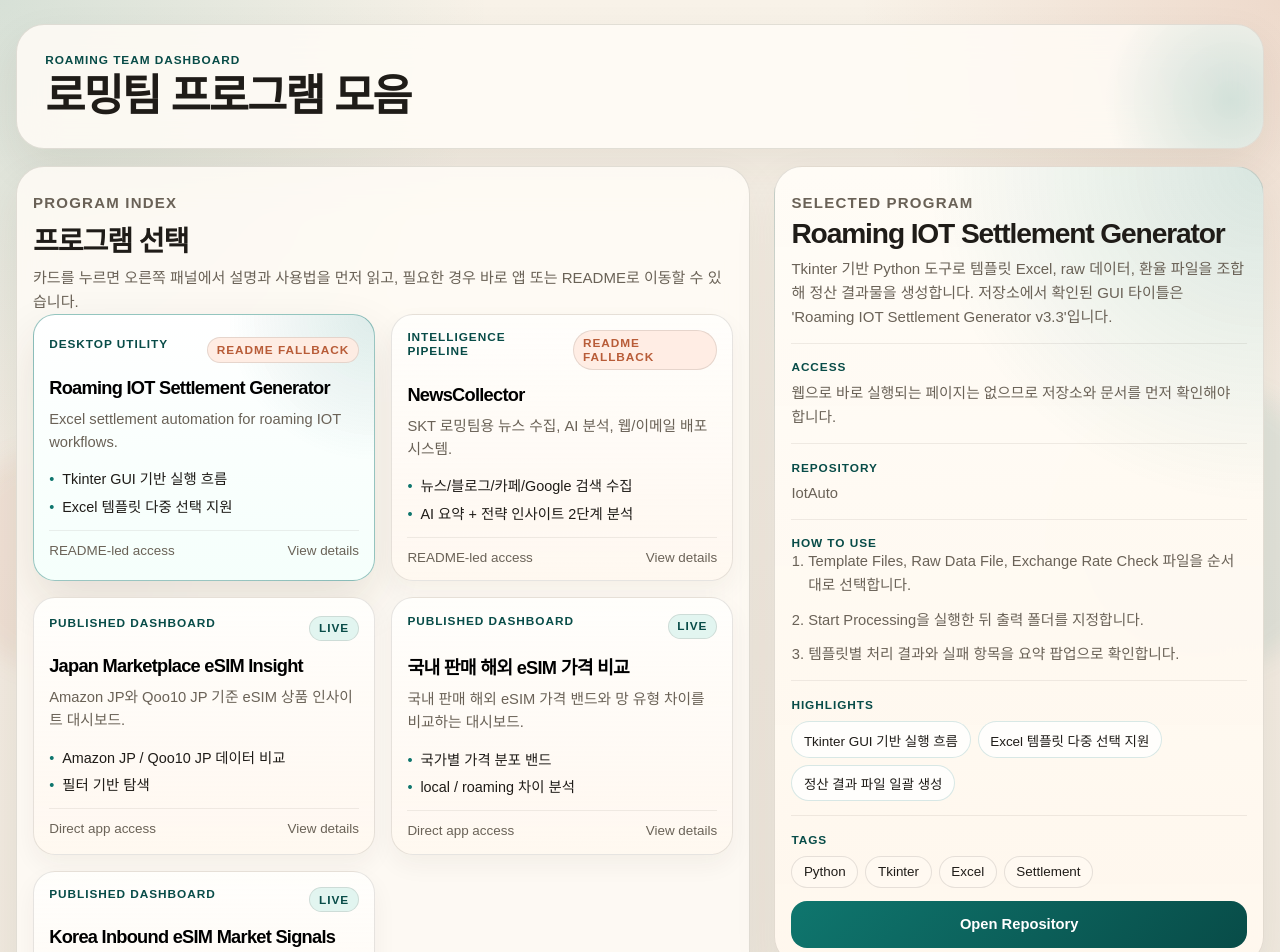
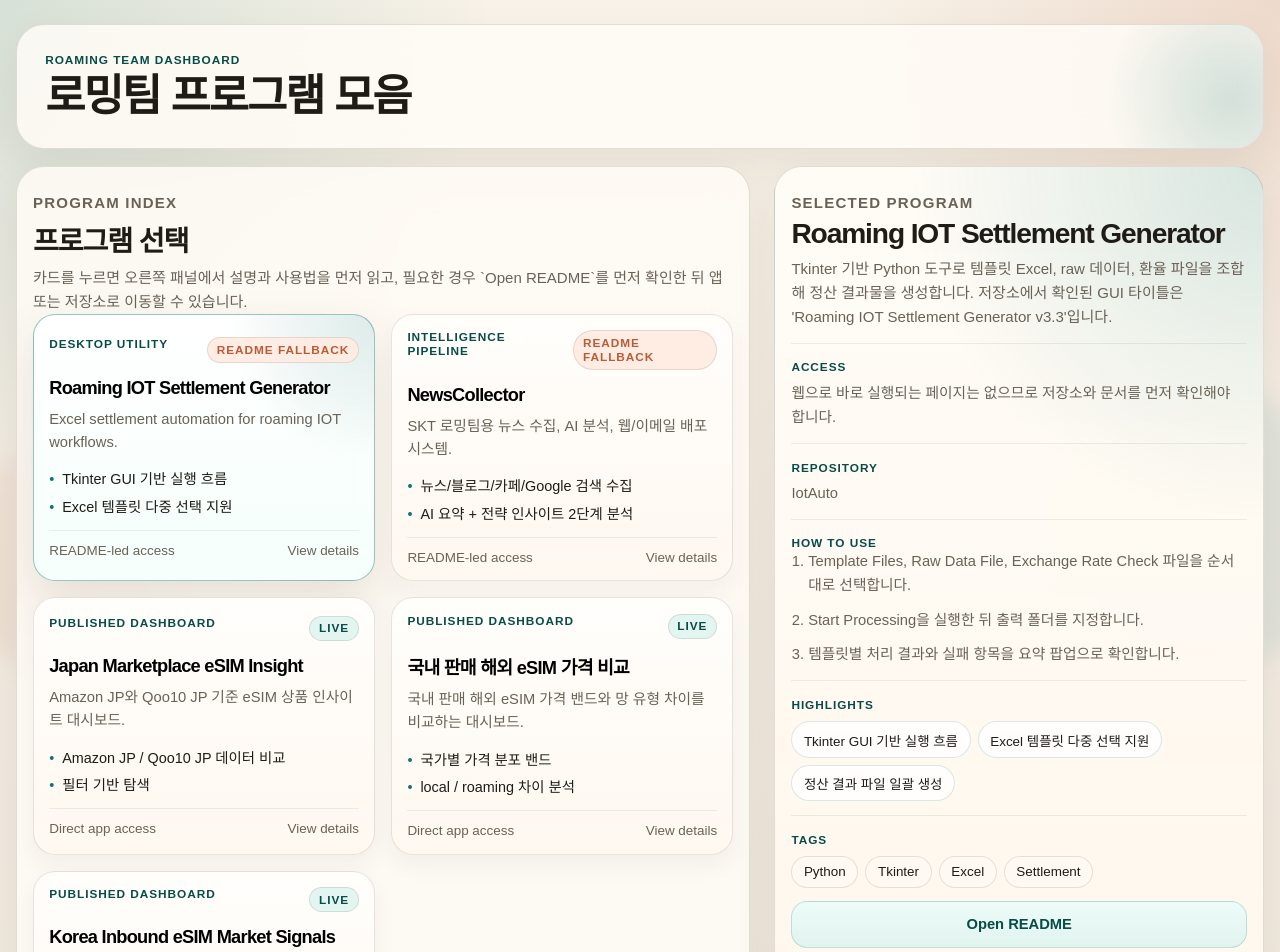
Before and after one commit to tyler-bit-ai/dashboard, a React (Vite) app: page / in a window 1280 px wide. Shown: the top 952 px of the page. Built offline with nearby package versions, Linux system fonts and the light colour scheme; a web font is replaced by a local one.

Commit message:
Add README actions to program details

```diff
--- a/src/components/ProjectDetailPanel.tsx
+++ b/src/components/ProjectDetailPanel.tsx
@@ -5,6 +5,7 @@ interface ProjectDetailPanelProps {
 }
 
 export function ProjectDetailPanel({ program }: ProjectDetailPanelProps) {
+  const showReadmeLink = Boolean(program.links.readmeLabel && program.links.readmeUrl);
   const showSecondaryLink =
     program.links.secondaryUrl !== program.links.primaryUrl;
 
@@ -54,6 +55,17 @@ export function ProjectDetailPanel({ program }: ProjectDetailPanelProps) {
       </div>
 
       <div className="cta-stack">
+        {showReadmeLink ? (
+          <a
+            className="cta readme"
+            href={program.links.readmeUrl}
+            target="_blank"
+            rel="noreferrer"
+            aria-label={`${program.displayName} ${program.links.readmeLabel}`}
+          >
+            {program.links.readmeLabel}
+          </a>
+        ) : null}
         <a
           className="cta primary"
           href={program.links.primaryUrl}
--- a/src/components/ProjectGrid.tsx
+++ b/src/components/ProjectGrid.tsx
@@ -19,7 +19,7 @@ export function ProjectGrid({
         <h2>프로그램 선택</h2>
         <p>
           카드를 누르면 오른쪽 패널에서 설명과 사용법을 먼저 읽고, 필요한 경우
-          바로 앱 또는 README로 이동할 수 있습니다.
+          `Open README`를 먼저 확인한 뒤 앱 또는 저장소로 이동할 수 있습니다.
         </p>
       </div>
       <div className="project-grid">
--- a/src/data/programs.ts
+++ b/src/data/programs.ts
@@ -24,9 +24,11 @@ export const programs: Program[] = [
     links: {
       accessNote:
         "웹으로 바로 실행되는 페이지는 없으므로 저장소와 문서를 먼저 확인해야 합니다.",
+      readmeLabel: "Open README",
+      readmeUrl: "https://github.com/tyler-bit-ai/IotAuto/blob/master/README.md",
       primaryLabel: "Open Repository",
       primaryUrl: "https://github.com/tyler-bit-ai/IotAuto",
-      secondaryLabel: "Open README",
+      secondaryLabel: "Open Repository Home",
       secondaryUrl: "https://github.com/tyler-bit-ai/IotAuto",
       accessMode: "readme",
     },
@@ -54,9 +56,11 @@ export const programs: Program[] = [
     links: {
       accessNote:
         "웹 대시보드 실행 방법이 README에 포함되어 있으므로 문서를 먼저 읽는 흐름이 적절합니다.",
-      primaryLabel: "Open README",
-      primaryUrl: "https://github.com/tyler-bit-ai/NewsCollectorV2/blob/master/README.md",
-      secondaryLabel: "Open Repository",
+      readmeLabel: "Open README",
+      readmeUrl: "https://github.com/tyler-bit-ai/NewsCollectorV2/blob/master/README.md",
+      primaryLabel: "Open Repository",
+      primaryUrl: "https://github.com/tyler-bit-ai/NewsCollectorV2",
+      secondaryLabel: "Open Repository Home",
       secondaryUrl: "https://github.com/tyler-bit-ai/NewsCollectorV2",
       accessMode: "readme",
     },
@@ -83,10 +87,12 @@ export const programs: Program[] = [
     tags: ["eSIM", "Japan", "Marketplace", "Dashboard"],
     links: {
       accessNote: "공개된 GitHub Pages 대시보드로 바로 진입할 수 있습니다.",
+      readmeLabel: "Open README",
+      readmeUrl: "https://github.com/tyler-bit-ai/eSIMPriceJapan/blob/main/README.md",
       primaryLabel: "Open App",
       primaryUrl: "https://tyler-bit-ai.github.io/eSIMPriceJapan/dashboard/",
-      secondaryLabel: "Open Published Page",
-      secondaryUrl: "https://tyler-bit-ai.github.io/eSIMPriceJapan/dashboard/",
+      secondaryLabel: "Open Repository",
+      secondaryUrl: "https://github.com/tyler-bit-ai/eSIMPriceJapan",
       accessMode: "app",
     },
   },
@@ -112,10 +118,13 @@ export const programs: Program[] = [
     tags: ["eSIM", "Pricing", "Domestic", "Dashboard"],
     links: {
       accessNote: "공개된 GitHub Pages 대시보드로 바로 진입할 수 있습니다.",
+      readmeLabel: "Open README",
+      readmeUrl:
+        "https://github.com/tyler-bit-ai/eSIMPriceCollectorDomestic/blob/main/README.md",
       primaryLabel: "Open App",
       primaryUrl: "https://tyler-bit-ai.github.io/eSIMPriceCollectorDomestic/",
-      secondaryLabel: "Open Published Page",
-      secondaryUrl: "https://tyler-bit-ai.github.io/eSIMPriceCollectorDomestic/",
+      secondaryLabel: "Open Repository",
+      secondaryUrl: "https://github.com/tyler-bit-ai/eSIMPriceCollectorDomestic",
       accessMode: "app",
     },
   },
@@ -142,10 +151,12 @@ export const programs: Program[] = [
     tags: ["eSIM", "Korea", "Search Signals", "Market Intelligence"],
     links: {
       accessNote: "공개된 GitHub Pages 대시보드로 바로 진입할 수 있습니다.",
+      readmeLabel: "Open README",
+      readmeUrl: "https://github.com/tyler-bit-ai/eSIMKeywordAnalysis/blob/master/README.md",
       primaryLabel: "Open App",
       primaryUrl: "https://tyler-bit-ai.github.io/eSIMKeywordAnalysis/",
-      secondaryLabel: "Open Published Page",
-      secondaryUrl: "https://tyler-bit-ai.github.io/eSIMKeywordAnalysis/",
+      secondaryLabel: "Open Repository",
+      secondaryUrl: "https://github.com/tyler-bit-ai/eSIMKeywordAnalysis",
       accessMode: "app",
     },
   },
--- a/src/styles/components.css
+++ b/src/styles/components.css
@@ -290,6 +290,12 @@
   background: linear-gradient(135deg, var(--accent), var(--accent-strong));
 }
 
+.cta.readme {
+  border: 1px solid rgba(15, 118, 110, 0.2);
+  color: var(--accent-strong);
+  background: linear-gradient(180deg, rgba(236, 252, 249, 0.98), rgba(223, 244, 239, 0.92));
+}
+
 .cta.secondary {
   border: 1px solid rgba(54, 44, 33, 0.12);
   background: rgba(255, 255, 255, 0.82);
--- a/src/types/program.ts
+++ b/src/types/program.ts
@@ -2,6 +2,8 @@ export type ProgramAccessMode = "app" | "readme";
 
 export interface ProgramLinkSet {
   accessNote: string;
+  readmeLabel?: string;
+  readmeUrl?: string;
   primaryLabel: string;
   primaryUrl: string;
   secondaryLabel: string;
```
